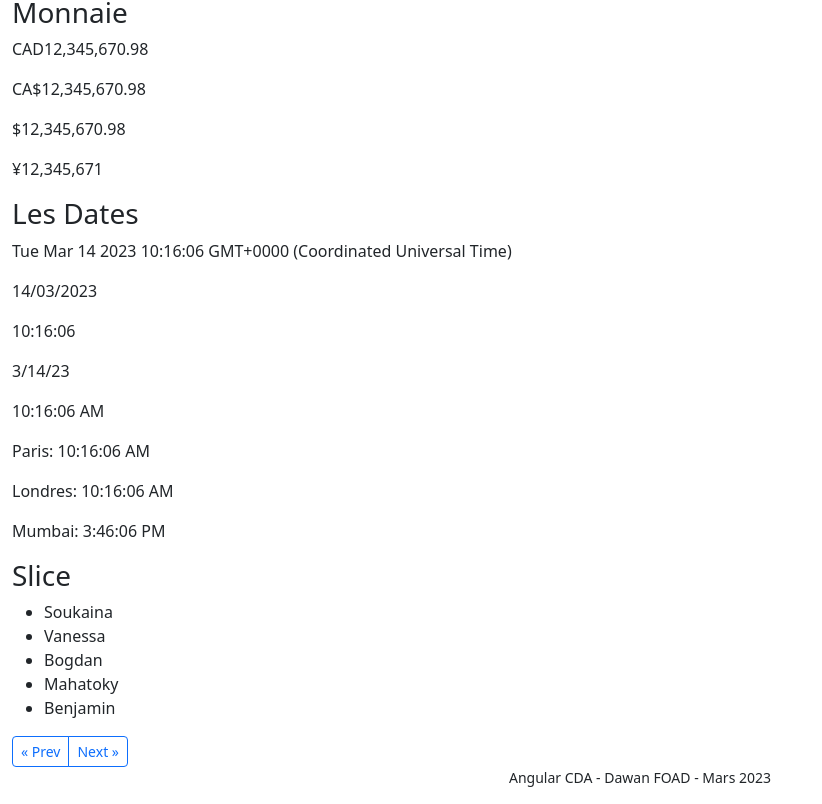
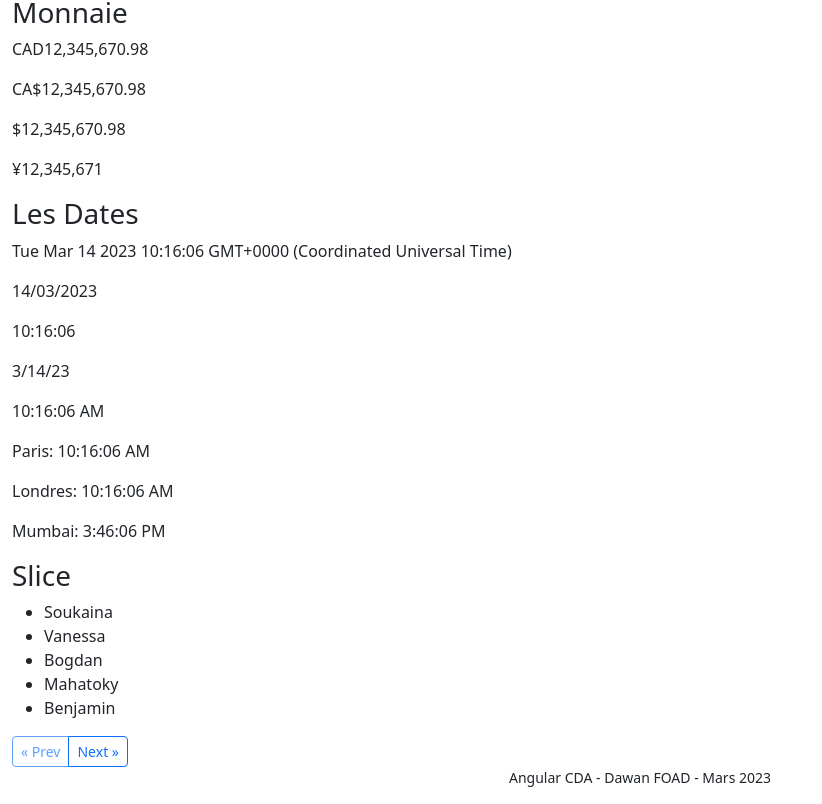
Before and after one commit to ToNnNo/AngularCDA2023W11, an Angular app: page /filters in a window 1280 px wide. Shown: the part 487-1291 px from the top of the page, without its empty margins (0-822 px from the left). Built offline with nearby package versions, Linux system fonts and the light colour scheme.

Commit message:
exercice slice

```diff
--- a/src/app/components/filters/filters.component.html
+++ b/src/app/components/filters/filters.component.html
@@ -51,12 +51,14 @@
   <h3>Slice</h3>
 
   <ul> <!-- slice [0, 5[ -->
-    <li *ngFor="let studient of studients | slice: 0: 5"> {{ studient }} </li>
+    <li *ngFor="let studient of studients | slice: start: end"> {{ studient }} </li>
   </ul>
 
   <div class="input-group">
-    <button class="btn btn-outline-primary btn-sm">&laquo; Prev</button>
-    <button class="btn btn-outline-primary btn-sm">Next &raquo;</button>
+    <button class="btn btn-outline-primary btn-sm" (click)="prev()" [disabled]="start <= 0">
+      &laquo; Prev</button>
+    <button class="btn btn-outline-primary btn-sm" (click)="next()" [disabled]="end >= studients.length">
+      Next &raquo;</button>
   </div>
 
 </section>
--- a/src/app/components/filters/filters.component.ts
+++ b/src/app/components/filters/filters.component.ts
@@ -9,9 +9,27 @@ export class FiltersComponent {
 
   date = new Date();
 
+  start = 0;
+  end = 5;
+
   studients = [
     "Soukaina", "Vanessa", "Bogdan", "Mahatoky", "Benjamin", "Jonathan", "Raphaël",
-    "Souleymane", "Sofiane", "Damien", "Samir", "Chaymae", "Anas", "Fatou", "Paul"
+    "Souleymane", "Sofiane", "Damien", "Samir", "Chaymae", "Anas", "Fatou", "Paul",
+    "Hugo", "Tarik"
   ];
 
+  public next(): void {
+    if(this.end < this.studients.length) {
+      this.start = this.start + 5;
+      this.end = this.end + 5;
+    }
+  }
+
+  public prev(): void {
+    if( this.start > 0 ) {
+      this.start = this.start - 5;
+      this.end = this.end - 5;
+    }
+  }
+
 }
```
